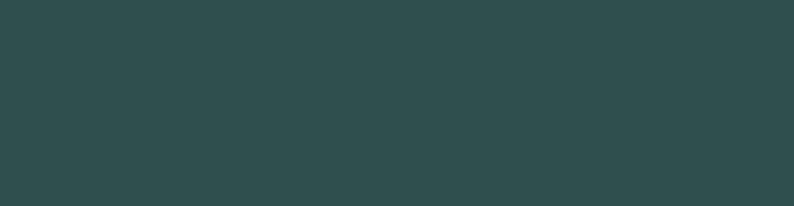
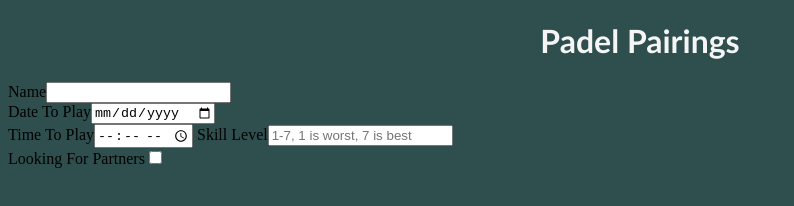
Before and after one commit to pfphilly/PadelMatching, a website: page index.html in a window 1280 px wide. Shown: the whole page, without its empty margins (0-794 px from the left). Drawn offline with Linux system fonts and the light colour scheme.

Commit message:
basic page setup

```diff
--- a/index.html
+++ b/index.html
@@ -7,7 +7,14 @@
     <link rel="stylesheet" href="style.css">
     <title>Document</title>
 </head>
+
 <body>
-
+    <h1 class="title">Padel Pairings</h1>
+    Name<input class = "name" type="text"><br>
+    Date To Play<input class = "date" type="date"><br>
+    Time To Play<input class = "time" type = "time">
+    Skill Level<input class = "skill_level" type="number" placeholder="1-7, 1 is worst, 7 is best"><br>
+    Looking For Partners<input class = "looking_for_partners" type = "checkbox"><br>
+<script type="text/javascript" src = "script.js"></script>
 </body>
 </html>
--- a/style.css
+++ b/style.css
@@ -1,3 +1,9 @@
-body{
+html{
     background-color: darkslategrey;
 }
+
+.title{
+    color: whitesmoke;
+    font-family: 'Trebuchet MS', 'Lucida Sans Unicode', 'Lucida Grande', 'Lucida Sans', Arial, sans-serif;
+    text-align: center;
+}
```
